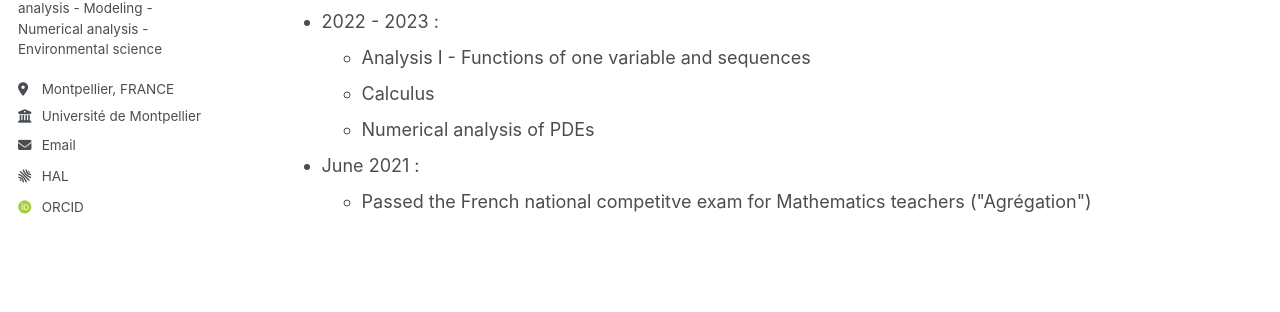
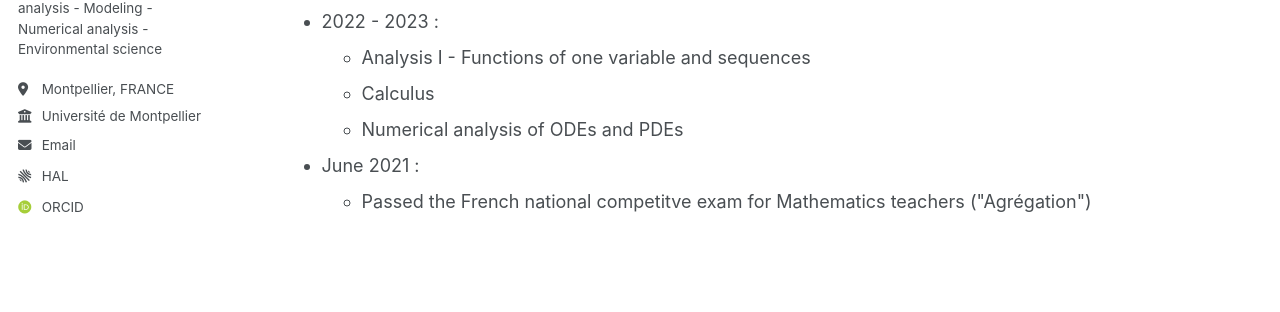
Before and after one commit to rubenchenevat/rubenchenevat.github.io, a Jekyll site: the page built from _pages/teaching.html, in a window 1280 px wide and 947 px high. Shown: the part 324-636 px from the top of the window. Built offline with Jekyll 4.4.1, drawn with Linux system fonts in a browser that asks for light colours; some web fonts are replaced.

Commit message:
Update teaching.html

```diff
--- a/_pages/teaching.html
+++ b/_pages/teaching.html
@@ -25,7 +25,7 @@ author_profile: true
         <ul>
             <li>Analysis I - Functions of one variable and sequences</li>
             <li>Calculus</li>
-            <li>Numerical analysis of PDEs</li>
+            <li>Numerical analysis of ODEs and PDEs</li>
         </ul>
     </li>
     <li>June 2021 :
```
